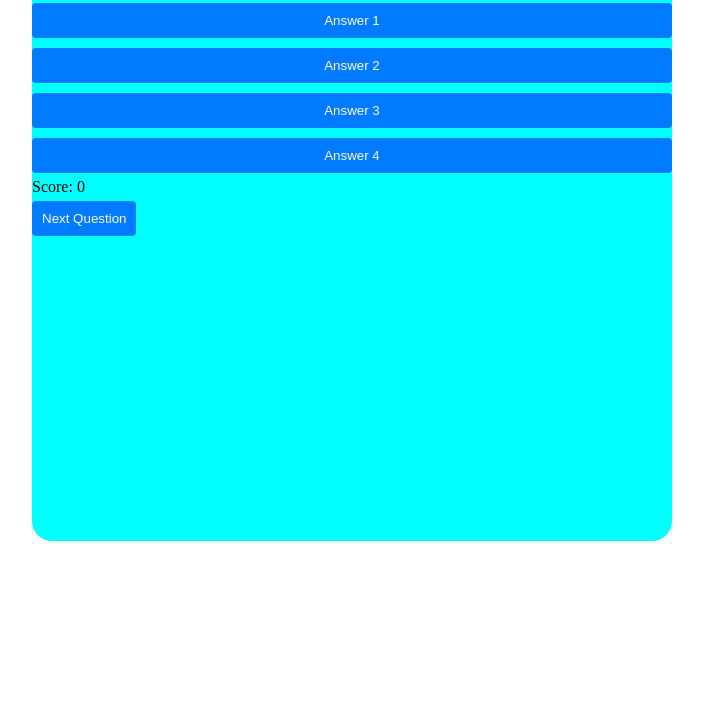
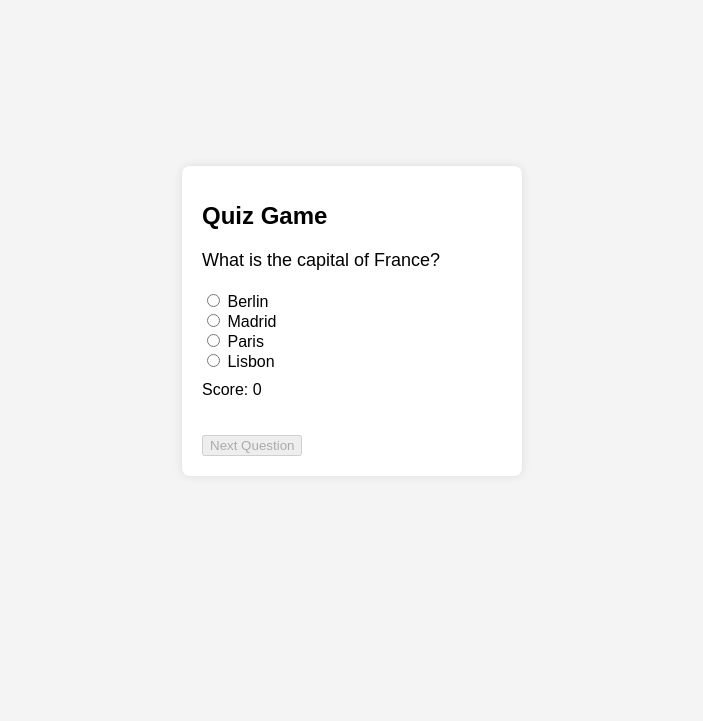
Before and after one commit to hameedgul12345/Interactive_Quiz_Game, a plain HTML site: page index.html in a window 1280 px wide. Shown: the part 79-800 px from the top of the page, without its empty margins (288-991 px from the left). Drawn offline with Linux system fonts and the light colour scheme.

Commit message:
updated from simple to fuctional quizz applcation

```diff
--- a/app.js
+++ b/app.js
@@ -0,0 +1,198 @@
+// Array of question objects
+const questions = [
+  {
+    question: "What is the capital of France?",
+    choices: ["Berlin", "Madrid", "Paris", "Lisbon"],
+    correctAnswer: 2,
+  },
+  {
+    question: "Who wrote 'Hamlet'?",
+    choices: [
+      "Charles Dickens",
+      "William Shakespeare",
+      "Mark Twain",
+      "Jane Austen",
+    ],
+    correctAnswer: 1,
+  },
+  {
+    question: "What is the largest planet in our solar system?",
+    choices: ["Earth", "Jupiter", "Saturn", "Mars"],
+    correctAnswer: 1,
+  },
+  {
+    question: "Which element has the chemical symbol 'O'?",
+    choices: ["Oxygen", "Osmium", "Oxide", "Olive"],
+    correctAnswer: 0,
+  },
+  {
+    question: "Which element has the chemical symbol 'O'?",
+    choices: ["Oxygen", "Osmium", "Oxide", "Olive"],
+    correctAnswer: 0,
+  },
+  {
+    question: "Which element has the chemical symbol 'O'?",
+    choices: ["Oxygen", "Osmium", "Oxide", "Olive"],
+    correctAnswer: 0,
+  },
+  {
+    question: "Which element has the chemical symbol 'O'?",
+    choices: ["Oxygen", "Osmium", "Oxide", "Olive"],
+    correctAnswer: 0,
+  },
+  {
+    question: "Which element has the chemical symbol 'O'?",
+    choices: ["Oxygen", "Osmium", "Oxide", "Olive"],
+    correctAnswer: 0,
+  },
+  {
+    question: "Which element has the chemical symbol 'O'?",
+    choices: ["Oxygen", "Osmium", "Oxide", "Olive"],
+    correctAnswer: 0,
+  },
+  {
+    question: "Which element has the chemical symbol 'O'?",
+    choices: ["Oxygen", "Osmium", "Oxide", "Olive"],
+    correctAnswer: 0,
+  },
+  {
+    question: "Which element has the chemical symbol 'O'?",
+    choices: ["Oxygen", "Osmium", "Oxide", "Olive"],
+    correctAnswer: 0,
+  },
+];
+
+const quest = document.getElementById("question");
+var option1 = document.getElementById("option1");
+var option2 = document.getElementById("option2");
+var option3 = document.getElementById("option3");
+var option4 = document.getElementById("option4");
+var score = document.getElementById('score')
+console.log(score);
+
+var options = [option1, option2, option3, option4];
+var index = 0;
+quest.innerHTML = questions[index].question;
+choices = questions[index].choices;
+
+var isDisabled = false;
+function enablebtn() {
+  var btn = document.getElementById("next-btn");
+  btn.disabled = false;
+}
+var scores =0;
+function nextQuestion() {
+  var answers = document.getElementsByName("answer");
+  for (var i = 0; i < answers.length; i++){
+    if(answers[i].checked){
+      console.log(answers[i].value);
+      console.log(questions[i].correctAnswer);
+
+
+      if(Number(answers[i].value)===questions[i].correctAnswer){
+         scores++;
+         console.log(scores);
+
+        //  score.innerHTML=`Score ${scores}`;
+      }
+    }
+    answers[i].checked = false;
+
+  }
+  var btn = document.getElementById("next-btn");
+  btn.disabled = true;
+  quest.innerHTML = questions[index].question;
+  choices = questions[index].choices;
+  if (index < questions.length - 1) {
+    for (var i = 0; i < choices.length; i++) {
+      //   options[option1].innerHTML += questions[index].choices[i];
+      // console.log(options[i]);
+      options[i].innerHTML = choices[i];
+
+    }
+  } else {
+    console.log("End of Quiz");
+  }
+
+  index++;
+}
+nextQuestion();
+// let currentQuestionIndex = 0;
+// let score = 0;
+
+// const questionContainer = document.getElementById('question-container');
+// const questionElement = document.getElementById('question');
+// const answerButtons = document.querySelectorAll('.answer-btn');
+// const scoreElement = document.getElementById('score');
+// const nextButton = document.getElementById('next-btn');
+// const restartButton = document.getElementById('restart-btn');
+
+// // Initialize the quiz with the first question
+// function startQuiz() {
+//     currentQuestionIndex = 0;
+//     score = 0;
+//     scoreElement.textContent = `Score: ${score}`;
+//     restartButton.style.display = 'none';
+//     nextButton.style.display = 'none';
+//     showQuestion(questions[currentQuestionIndex]);
+// }
+
+// function showQuestion(question) {
+//     questionElement.textContent = question.question;
+//     answerButtons.forEach((button, index) => {
+//         button.textContent = question.choices[index];
+//         button.addEventListener('click', selectAnswer);
+//     });
+// }
+
+// function selectAnswer(event) {
+//     const selectedButton = event.target;
+//     const selectedAnswerIndex = Array.from(answerButtons).indexOf(selectedButton);
+//     const isCorrect = selectedAnswerIndex === questions[currentQuestionIndex].correctAnswer;
+
+//     if (isCorrect) {
+//         score++;
+//         scoreElement.textContent = `Score: ${score}`;
+//         selectedButton.style.backgroundColor = 'green';
+//     } else {
+//         selectedButton.style.backgroundColor = 'red';
+//     }
+
+//     answerButtons.forEach(button => button.removeEventListener('click', selectAnswer));
+//     nextButton.style.display = 'block';
+// }
+
+// function handleNextButton() {
+//     currentQuestionIndex++;
+//     if (currentQuestionIndex < questions.length) {
+//         resetState();
+//         showQuestion(questions[currentQuestionIndex]);
+//     } else {
+//         endGame();
+//     }
+// }
+
+// function resetState() {
+//     nextButton.style.display = 'none';
+//     answerButtons.forEach(button => {
+//         button.style.backgroundColor = '';
+//         button.addEventListener('click', selectAnswer);
+//     });
+// }
+
+// function endGame() {
+//     questionElement.textContent = `Quiz Over! Your score is ${score} out of ${questions.length}.`;
+//     nextButton.style.display = 'none';
+//     restartButton.style.display = 'block';
+// }
+
+// function restartQuiz() {
+//     startQuiz();
+// }
+
+// // Event listeners
+// nextButton.addEventListener('click', handleNextButton);
+// restartButton.addEventListener('click', restartQuiz);
+
+// // Start the quiz
+// startQuiz()
--- a/index.html
+++ b/index.html
@@ -3,25 +3,47 @@
   <head>
     <meta charset="UTF-8" />
     <meta name="viewport" content="width=device-width, initial-scale=1.0" />
-    <title>Document</title>
+    <title>Interactive Quiz Game</title>
     <link rel="stylesheet" href="style.css" />
   </head>
   <body>
-    <div class="main">
-      <h1>Question Area</h1>
-      <hr />
+    <div class="quiz-container">
+      <h1>Quiz Game</h1>
       <div id="question-container">
         <p id="question">Question text will go here</p>
         <div class="answer-buttons">
-            <button class="btn answer-btn">Answer 1</button>
-            <button class="btn answer-btn">Answer 2</button>
-            <button class="btn answer-btn">Answer 3</button>
-            <button class="btn answer-btn">Answer 4</button>
+          <div class="label">
+            <label >
+              <input onclick="enablebtn()" value="0" type="radio" name="answer" id="" />
+              <span id="option1"></span>
+            </label>
+          </div>
+          <div class="label">
+            <label>
+              <input onclick="enablebtn()" value="1" type="radio" name="answer" id="" />
+              <span  id="option2"></span>
+            </label>
+          </div>
+          <div class="label">
+            <label >
+              <input onclick="enablebtn()" value="2" type="radio" name="answer" id="" />
+              <span id="option3"></span>
+            </label>
+          </div>
+          <div class="label">
+            <label >
+              <input onclick="enablebtn()" value="3" type="radio" name="answer" id="" />
+              <span id="option4"></span>
+            </label>
+          </div>
         </div>
+      </div>
+      <p id="score">Score: 0</p>
+      <button id="next-btn" onclick="nextQuestion()" disabled >Next Question</button>
+      <button id="restart-btn" class="btn restart-btn" style="display: none">
+        Play Again
+      </button>
     </div>
-    <p id="score">Score: 0</p>
-    <button id="next-btn" class="btn next-btn">Next Question</button>
-    <button id="restart-btn" class="btn restart-btn" style="display:none;">Play Again</button>
-    </div>
+    <script src="app.js"></script>
   </body>
 </html>
--- a/style.css
+++ b/style.css
@@ -1,19 +1,36 @@
-*{
-padding: 0%;
-margin: 0%;
+body {
+    font-family: Arial, sans-serif;
+    background-color: #f4f4f4;
+    display: flex;
+    justify-content: center;
+    align-items: center;
+    height: 100vh;
+    margin: 0;
 }
-.main{
-    width: 50%;
-    height: 600px;
-    margin: 0px auto;
-    background-color: aqua;
-    border-radius: 20px;
-    margin-top: 20px;
+
+.quiz-container {
+    background-color: white;
+    padding: 20px;
+    border-radius: 8px;
+    box-shadow: 0 0 10px rgba(0, 0, 0, 0.1);
+    text-align:left;
+    width: 300px;
+}
+
+h1 {
+    font-size: 24px;
+    margin-bottom: 20px;
+}
+
+#question {
+    font-size: 18px;
+    margin-bottom: 20px;
 }
 
 .answer-buttons {
     display: flex;
     flex-direction: column;
+    justify-content: flex-start;
 }
 
 .btn {
@@ -25,3 +42,15 @@ margin: 0%;
     color: white;
     cursor: pointer;
 }
+
+.btn:hover {
+    background-color: #0056b3;
+}
+
+#next-btn, #restart-btn {
+    margin-top: 20px;
+}
+
+#score {
+    margin-top: 10px;
+}
```
